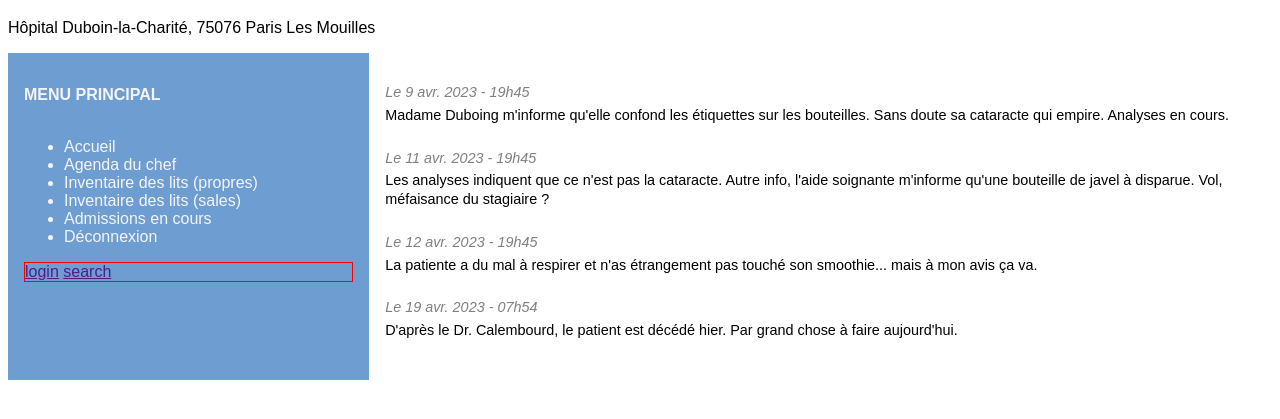
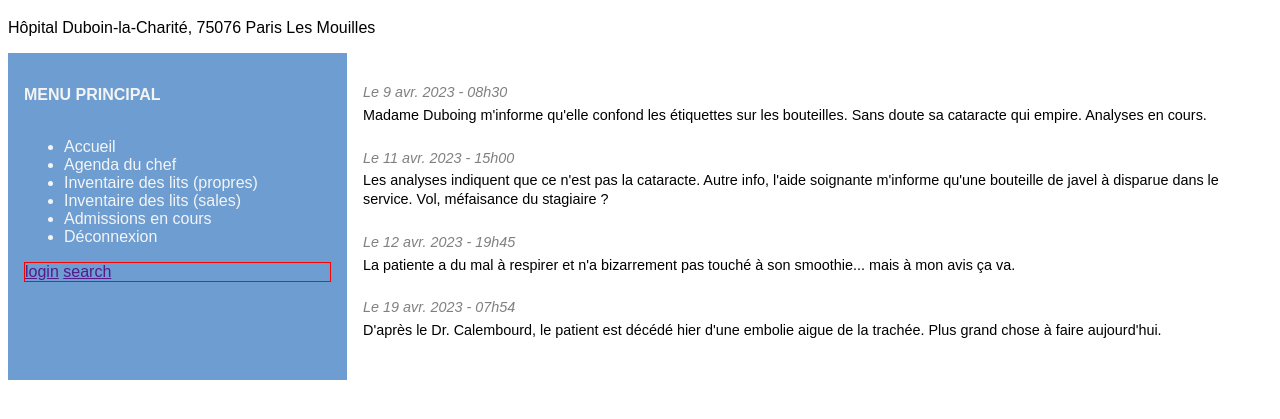
Before and after one commit to 360medics/pulse-sdk, a website built with webpack: page demo/index.html in a window 1280 px wide. Shown: the part 69-488 px from the top of the page. Built offline with nearby package versions, Linux system fonts and the light colour scheme; what petite-vue would draw is missing.

Commit message:
Fix typos

```diff
--- a/demo/index.html
+++ b/demo/index.html
@@ -103,22 +103,22 @@
                 <div class="content">
                     <div class="notes">
                         <div class="note">
-                            <p class="date"><i>Le 9 avr. 2023 - 19h45</i></p>
+                            <p class="date"><i>Le 9 avr. 2023 - 08h30</i></p>
                             <p>Madame Duboing m'informe qu'elle confond les étiquettes sur les bouteilles. Sans doute sa cataracte qui empire. Analyses en cours.</p>
                         </div>
 
                         <div class="note">
-                            <p class="date"><i>Le 11 avr. 2023 - 19h45</i></p>
-                            <p>Les analyses indiquent que ce n'est pas la cataracte. Autre info, l'aide soignante m'informe qu'une bouteille de javel à disparue. Vol, méfaisance du stagiaire ?</p>
+                            <p class="date"><i>Le 11 avr. 2023 - 15h00</i></p>
+                            <p>Les analyses indiquent que ce n'est pas la cataracte. Autre info, l'aide soignante m'informe qu'une bouteille de javel à disparue dans le service. Vol, méfaisance du stagiaire ?</p>
                         </div>
                         <div class="note">
                             <p class="date"><i>Le 12 avr. 2023 - 19h45</i></p>
-                            <p>La patiente a du mal à respirer et n'as étrangement pas touché son smoothie... mais à mon avis ça va.</p>
+                            <p>La patiente a du mal à respirer et n'a bizarrement pas touché à son smoothie... mais à mon avis ça va.</p>
                         </div>
 
                         <div class="note">
                             <p class="date"><i>Le 19 avr. 2023 - 07h54</i></p>
-                            <p>D'après le Dr. Calembourd, le patient est décédé hier. Par grand chose à faire aujourd'hui.</p>
+                            <p>D'après le Dr. Calembourd, le patient est décédé hier d'une embolie aigue de la trachée. Plus grand chose à faire aujourd'hui.</p>
                         </div>
                     </p>
                 </div>
```
